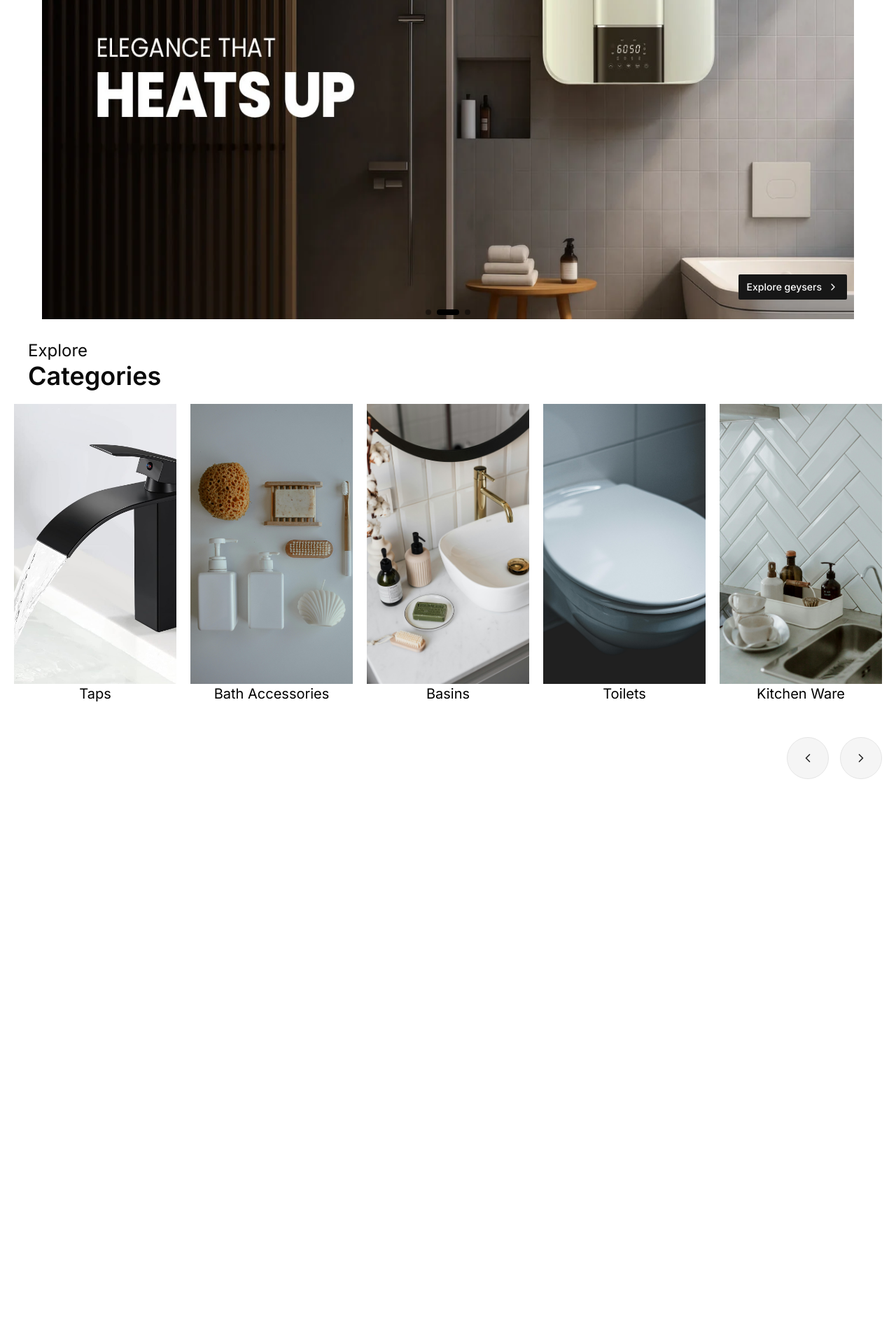
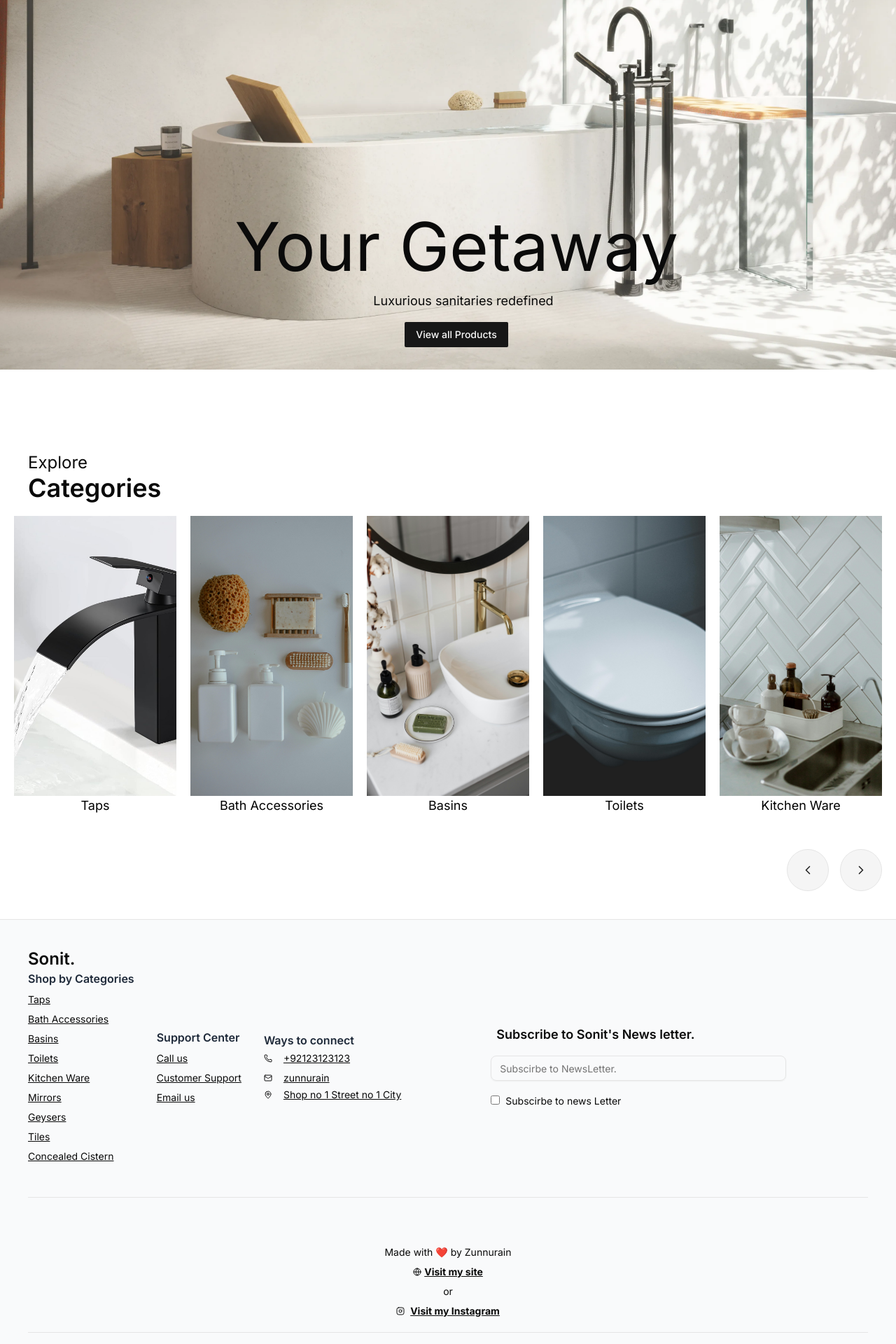
Before and after one commit to Venclise/sonit, a Next.js app: page / in a window 1280 px wide. Shown: the part 272-2192 px from the top of the page at 70% size. Before the commit the page ends 1385 px from the top, so only its background shows below. Built offline with nearby package versions, Linux system fonts and the light colour scheme.

Commit message:
Changed Added

```diff
--- a/app/api/orders/[id]/route.ts
+++ b/app/api/orders/[id]/route.ts
@@ -1,6 +1,7 @@
 import { NextRequest, NextResponse } from "next/server";
 import { connectDB } from "../../lib/db";
 import { Order } from "../../models/order";
+import { AnyARecord } from "dns";
 
 export async function GET(
   request: NextRequest,
--- a/app/layout.tsx
+++ b/app/layout.tsx
@@ -1,18 +1,13 @@
 import "./globals.css";
 import type { Metadata } from "next";
-import {Bangers,Inter } from "next/font/google";
+import {Inter } from "next/font/google";
 
 import Header from "@/components/Header";
 import { Toaster } from "sonner";
+import Footer from "@/components/Footer";
 
 
 
-const bangers = Bangers({
-  subsets: ["latin"],
-  weight: [ "400"],
-  variable: "--font-bangers",
-
-});
 
 
 
@@ -36,12 +31,14 @@ export default function RootLayout({
   return (
     <html lang="en">
 
-      <body className={`${inter.className} ${bangers.variable} antialiased `} >
+      <body className={`${inter.className}  antialiased `} >
+
 
 
      <Header />
         {children}
-       <Toaster />
+          <Toaster />
+        <Footer />
 
       </body>
     </html>
--- a/app/page.tsx
+++ b/app/page.tsx
@@ -1,12 +1,14 @@
+import Hero from '@/sections/Hero'
 import Category from '@/sections/category'
-import HeroSlider from '@/sections/HeroSlider'
-import React from 'react'
+
 
 export default function page() {
   return (
-    <div className='w-full h-screen py-10 px-5 mt-12'>
-      <HeroSlider />
+    <div className='w-full h-max  '>
+      <Hero />
+     <div className='mt-12 p-2 lg:p-5'>
       <Category />
+     </div>
     </div>
   )
 }
--- /dev/null
+++ b/components/Footer.tsx
@@ -0,0 +1,103 @@
+import { categories } from '@/lib/constants'
+import Link from 'next/link'
+import React from 'react'
+import { Input } from './ui/input'
+import { Globe, Instagram, Mail, MapPin, Phone, } from 'lucide-react'
+
+export default function Footer() {
+    const year = new Date().getFullYear()
+  return (
+    <div className=' h-max  w-full bg-gray-50 border-t p-5 lg:p-10'>
+            <Link href="/" className='font-semibold text-2xl '>
+         Sonit.
+          </Link>
+<div className='flex  flex-wrap items-center justify-center lg:justify-start lg:flex-row gap-8'>
+
+
+
+   <div className='flex flex-col gap-2'>
+              <span className='font-semibold text-gray-800'>Shop by Categories</span>
+
+              {
+categories.map(({id,title}) => (
+
+
+    <Link key={id} href={`/products?category=${title}`} className='text-sm underline'>
+{title}
+</Link>
+                ))
+}
+
+          </div>
+
+
+          <div className='flex flex-col gap-2'>
+              <span className='font-semibold text-gray-800'>Support Center</span>
+
+<a href="tel:+92123123123" className='text-sm underline'>
+Call us
+</a>
+<Link href="#" className='text-sm underline'>
+Customer Support
+</Link>
+<Link href="#" className='text-sm underline'>
+Email us
+</Link>
+
+
+          </div>
+          <div className='flex flex-col gap-1'>
+              <span className='font-semibold text-gray-800'>Ways to connect</span>
+
+            <a href="tel:+92123123123" className='flex items-center gap-4 underline text-sm'>
+            <Phone className='w-3 h-3' />
+                <span>+92123123123</span>
+            </a>
+            <a href="mailto:"></a>
+
+ <a href="mailto:zunnurainzahoor955@gmail.com" className='flex items-center gap-4 text-sm underline'>
+            <Mail className='w-3 h-3' />
+                <span>zunnurain</span>
+            </a>
+
+             <a href="#" className='flex items-center gap-4 text-sm underline'>
+            <MapPin className='w-3 h-3' />
+                <span>Shop no 1 Street no 1 City </span>
+            </a>
+          </div>
+          <div className='ml-24 '>
+            <h2 className='text-lg font-semibold mb-4 ml-2'>Subscribe to Sonit's News letter.</h2>
+             <Input placeholder='Subscirbe to NewsLetter.' className='mb-4'/>
+             <input type="checkbox" id='check' />
+             <label htmlFor="check" className='text-sm ml-2'>Subscirbe to news Letter</label>
+          </div>
+
+</div>
+
+
+<div className='w-full p-5  flex items-center justify-center border-y mt-12  flex-col'>
+    <p className='text-xs md:text-sm   justify-center w-full gap-2 flex flex-col mt-12 items-center '>
+Made with ❤️ by
+{" "}
+
+Zunnurain
+
+<strong>
+ <Link className='flex items-center gap-1 underline' href="https://zunnurain.vercel.app/">
+<Globe   className='w-3 h-3'/> Visit my site
+  </Link>
+</strong >
+or
+<strong  >
+
+<Link className="flex underline items-center gap-2" href="https://www.instagram.com/zunnurain_za/">
+ <Instagram className='w-3 h-3 '/>
+ Visit my Instagram
+ </Link>
+</strong>
+</p>
+    </div>
+
+    </div>
+  )
+}
--- a/components/Header.tsx
+++ b/components/Header.tsx
@@ -9,7 +9,7 @@ import Cart from './cart/cart'
 
 export default function Header() {
   return (
-    <div className='w-full h-[3rem] z-10  flex items-center justify-between p-10 fixed top-0 left-0 bg-white '>
+    <div className='w-full h-[3rem] z-10  flex items-center justify-between p-10 fixed top-0 left-0 bg-white     '>
          <Link href="/" className='font-semibold text-2xl '>
          Sonit.
           </Link>
--- a/components/SearchInput.tsx
+++ b/components/SearchInput.tsx
@@ -48,13 +48,13 @@ const router = useRouter()
            <XIcon />
          </Button>
     <div className="relative w-full flex flex-col gap-4">
-         <h2 className="text-2xl ">
-          Search for products
+         <h2 className="text-2xl font-semibold ">
+          Search
          </h2>
       <Input
         value={search}
         onChange={(e) => setSearch(e.target.value)}
-        placeholder="Search here"
+        placeholder="Search products here"
         className="w-full border p-2"
         />
 
--- a/components/Sidebar.tsx
+++ b/components/Sidebar.tsx
@@ -63,7 +63,6 @@ export default function Sidebar() {
        {existing?.items?.map((item) => (
           <Link href="#" key={item} className="text-md p-2  tranistion-all w-full text-neutral-700 font-semibold hover:text-black uppercase " >
             <span>
-
               {item}
             </span>
             </Link>
--- a/components/products/RecommendProducts.tsx
+++ b/components/products/RecommendProducts.tsx
@@ -29,7 +29,7 @@ export default  function RecommendProducts({data}:{data:[]}) {
   const [activeIndex, setActiveIndex] = useState(0);
 
   return (
-    <div className='h-screen'>
+    <div className='h-max'>
       {
 data.length &&
         <h2 className='font-semibold text-xl px-5 mt-10 '>You might like:</h2>
--- /dev/null
+++ b/sections/Hero.tsx
@@ -0,0 +1,29 @@
+import Image from 'next/image'
+import React from 'react'
+import { Button } from '../components/ui/button'
+import Link from 'next/link'
+
+
+
+export default function Hero() {
+
+
+  return (
+<div className='h-screen w-full relative'>
+        <Image src="/hero.webp" alt="Image" className='w-full h-full object-cover' fill/>
+        <div className='opacity-100 absolute bottom-3 left-3 flex items-center justify-center w-full flex-col gap-4 p-5'>
+              <h1 className='text-8xl text-center'>Your Getaway
+                </h1>
+                <span className='text-lg ml-5'>
+
+Luxurious sanitaries redefined
+                </span>
+                <Button className='rounded-xs '>
+                      <Link href="/products"  >
+                      View all Products
+                      </Link>
+                </Button>
+        </div>
+    </div>
+  )
+}
--- a/sections/HeroSlider.tsx
+++ /dev/null
@@ -1,81 +0,0 @@
-"use client"
-import { Navigation, Pagination, Autoplay } from 'swiper/modules';
-
-import { Swiper, SwiperSlide } from 'swiper/react';
-
-// Import Swiper styles
-import 'swiper/css';
-import 'swiper/css/navigation';
-import 'swiper/css/pagination';
-import 'swiper/css/scrollbar';
-import Image from 'next/image'
-import { Button } from '@/components/ui/button';
-import { ChevronRight } from 'lucide-react';
-
-
-const SliderContent = [
-  {
-    id: 1,
-    img: "/mirror-banner.jpg",
-    title: "Mirrors",
-    linkTitle: "Explore mirrors"
-
-  },
-   {
-    id: 2,
-    img: "/img-2.webp",
-       title: "Geysers",
-    linkTitle: "Explore geysers"
-  },
-   {
-    id: 3,
-    img: "/img-3.webp",
-       title: "Taps & Faucets",
-    linkTitle: "Explore Taps"
-  },
-]
-
-const  HeroSlider = () => {
-  return (
-    <div className='w-full h-[50vh] md:h-[70vh] lg:h-[80vh] md:px-10'>
-
-  <Swiper
-        centeredSlides={true}
-        autoplay={{
-          delay: 3000,
-          disableOnInteraction: false,
-        }}
-        pagination={{
-          clickable: true,
-        }}
-
-        modules={[Autoplay, Pagination, Navigation]}
-        className="mySwiper h-full w-full"
-
-      >
-        {
-          SliderContent.map(({id,img,title,linkTitle}) => (
-      <SwiperSlide className='w-full relative h-full ' key={id}>
-        <div className='w-full h-[90%] '>
-        <Image src={img} alt="Sanitary Ware" fill className='w-full h-full object-fill  ' />
-        </div>
-          <div className='z-100  gap-4 w-max absolute bottom-[20] right-[10px] flex items-center flex-col justify-center '>
-               <Button className='text-white  backdrop-blur-sm rounded-xs   cursor-pointer hover:backdrop-blur-sm' variant="default">
-                  {linkTitle}
-                  <ChevronRight />
-               </Button>
-                {/* <p className='text-gray-200 underline'>{linkTitle}</p> */}
-          </div>
-      </SwiperSlide>
-
-          ))
-        }
-
-
-
-    </Swiper>
-        </div>
-  );
-};
-
-export default HeroSlider;
--- a/sections/category.tsx
+++ b/sections/category.tsx
@@ -24,7 +24,7 @@ export default function category() {
  const swiperRef = useRef<SwiperType | null >(null);
   const [activeIndex, setActiveIndex] = useState(0);
   return (
-    <div className='flex flex-col w-full h-max relative'>
+    <div className='flex flex-col w-full h-max relative py-5'>
 
               <h2 className='font-semibold text-3xl md:text-4xl p-5'><span className='text-xl md:text-2xl font-normal'> Explore
                     </span> <br /> Categories</h2>
@@ -54,7 +54,7 @@ export default function category() {
                  <div className='w-[15rem] h-[20rem] md:w-[15rem] md:h-[25rem] relative hover:opacity-50 transition-all '>
                      <Image src={img} alt={title} fill className='w-full h-full object-cover'/>
                       </div>
-                      <span className='text-xl   text-center  w-full  text-black '>
+                      <span className='text-lg   text-black '>
                          {title}
                       </span>
 </Link>
```
Also changed, not shown: public/hero.webp (added).
